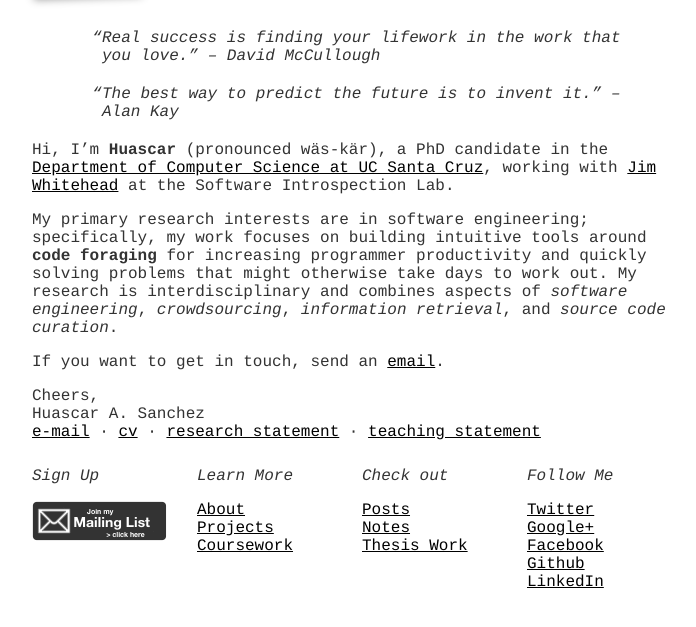
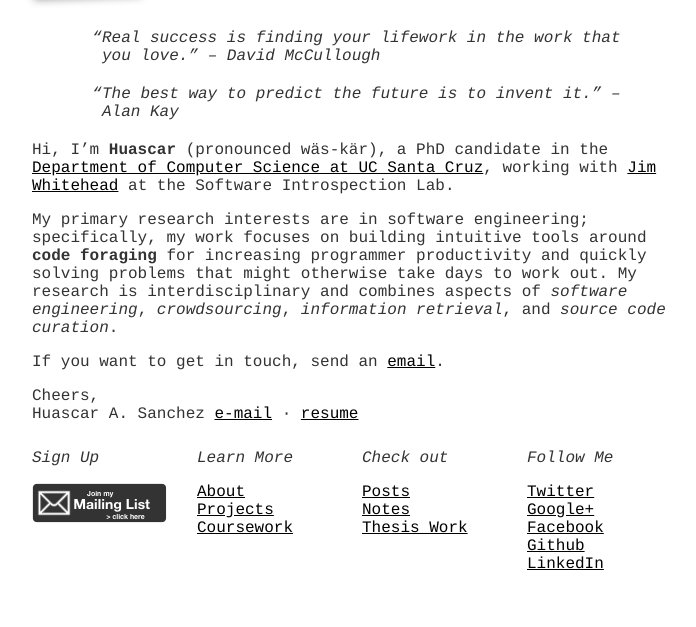
Before and after one commit to hsanchez/hsanchez.github.io, a Jekyll site: the page built from index.md, in a window 1280 px wide, cut to the strip 218-845 px from the top of the page. Shown: the whole strip, without its empty margins (278-974 px from the left). Built offline with Jekyll 4.4.1, drawn with Linux system fonts in a browser that asks for light colours; Markdown is read by kramdown in place of the engine named in the settings.

Commit message:
removed research statement and teaching statement. replaced cv with resume

```diff
--- a/index.md
+++ b/index.md
@@ -19,5 +19,6 @@
 
 Cheers,
 Huascar A. Sanchez
-[e-mail](mailto:hsanchez@cs.ucsc.edu)&nbsp;·&nbsp;[cv](./static/huascarsanchez.cv.pdf)&nbsp;·&nbsp;[research statement](./static/huascarsanchez-research.pdf)&nbsp;·&nbsp;[teaching statement](./static/huascarsanchez-teaching.pdf)
+[e-mail](mailto:hsanchez@cs.ucsc.edu)&nbsp;·&nbsp;[resume](./static/huascarsanchez.resume.pdf)
+<!-- [e-mail](mailto:hsanchez@cs.ucsc.edu)&nbsp;·&nbsp;[cv](./static/huascarsanchez.cv.pdf)&nbsp;·&nbsp;[research statement](./static/huascarsanchez-research.pdf)&nbsp;·&nbsp;[teaching statement](./static/huascarsanchez-teaching.pdf)-->
 <!-- ·&nbsp;[resume](./static/hidden) -->
```
Also changed, not shown: 1 other file.
